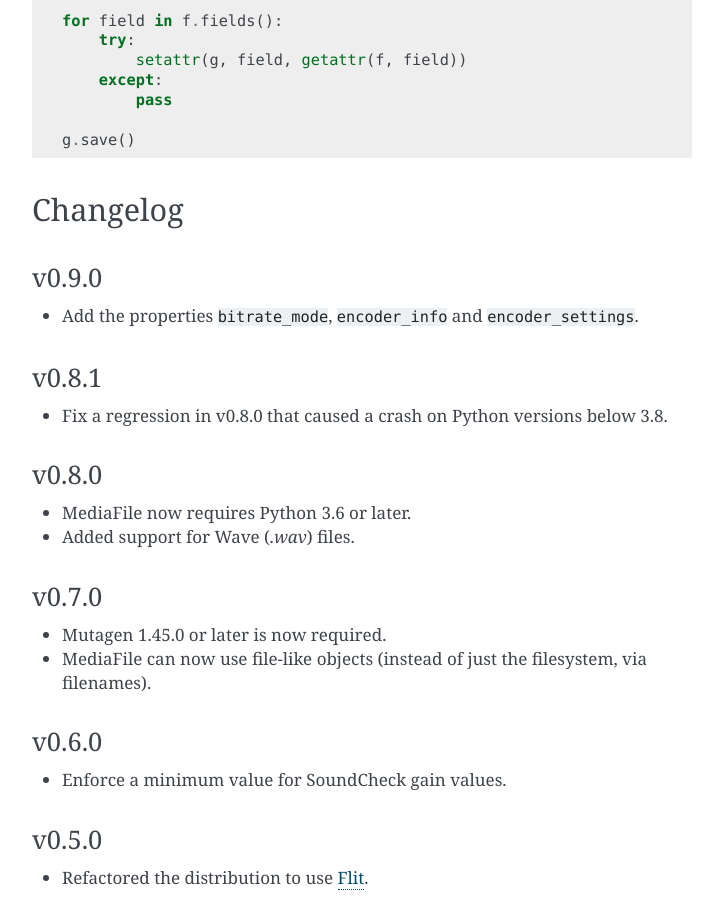
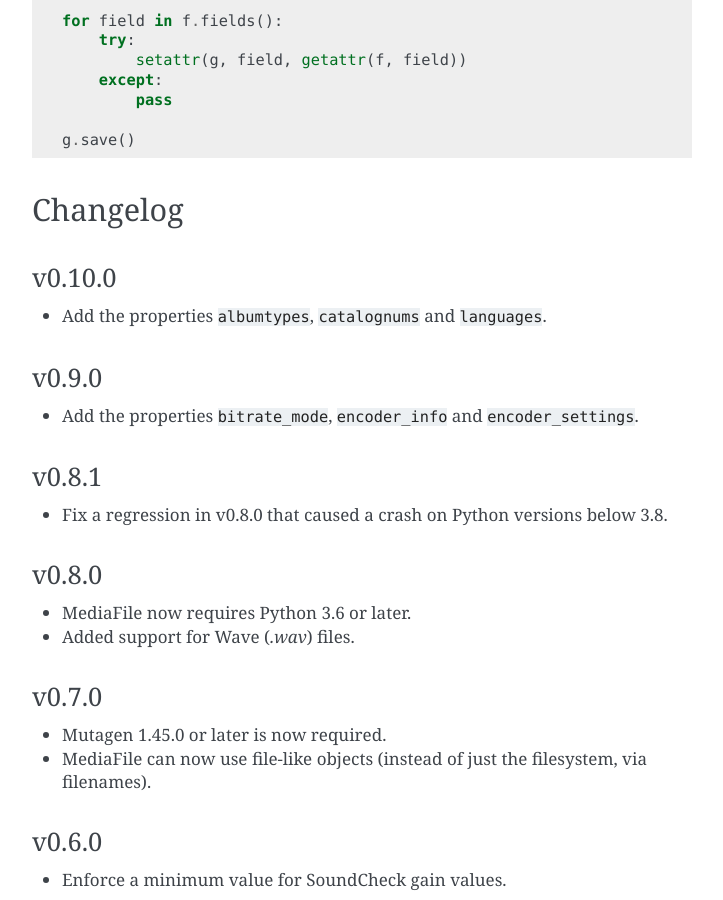
Before and after one commit to beetbox/mediafile, a Sphinx documentation site: the page built from docs/index.rst, in a window 1280 px wide and 900 px high, scrolled down 2792 px. Shown: the whole window, without its empty margins (388-1111 px from the left). Built offline with Sphinx 7.4.7, drawn with Linux system fonts in a browser that asks for light colours.

Commit message:
Version bump: 0.10.0

```diff
--- a/docs/index.rst
+++ b/docs/index.rst
@@ -135,6 +135,12 @@ To copy tags from one MediaFile to another:
 Changelog
 ---------
 
+v0.10.0
+''''''
+
+- Add the properties ``albumtypes``, ``catalognums`` and
+  ``languages``.
+
 v0.9.0
 ''''''
 
```
